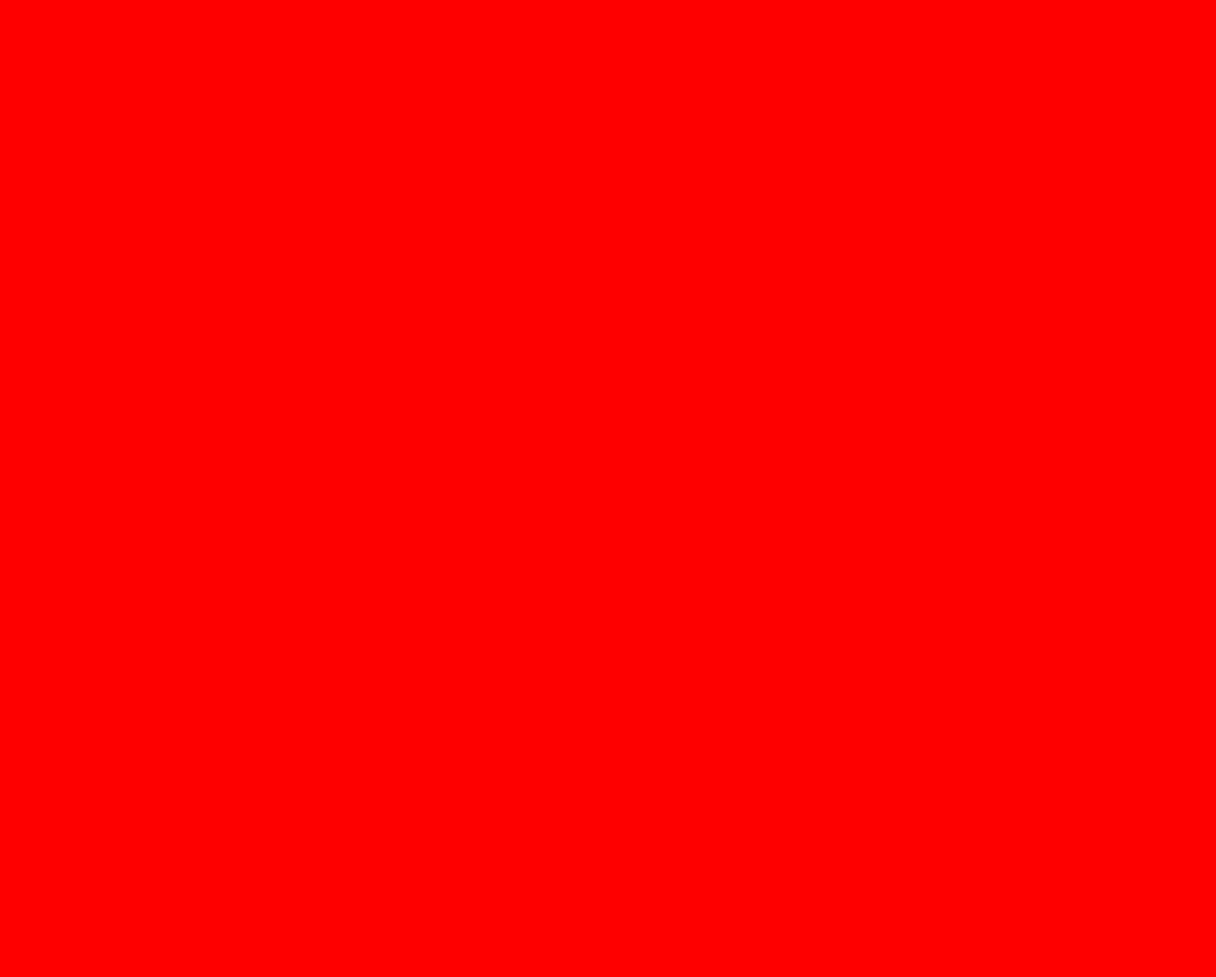
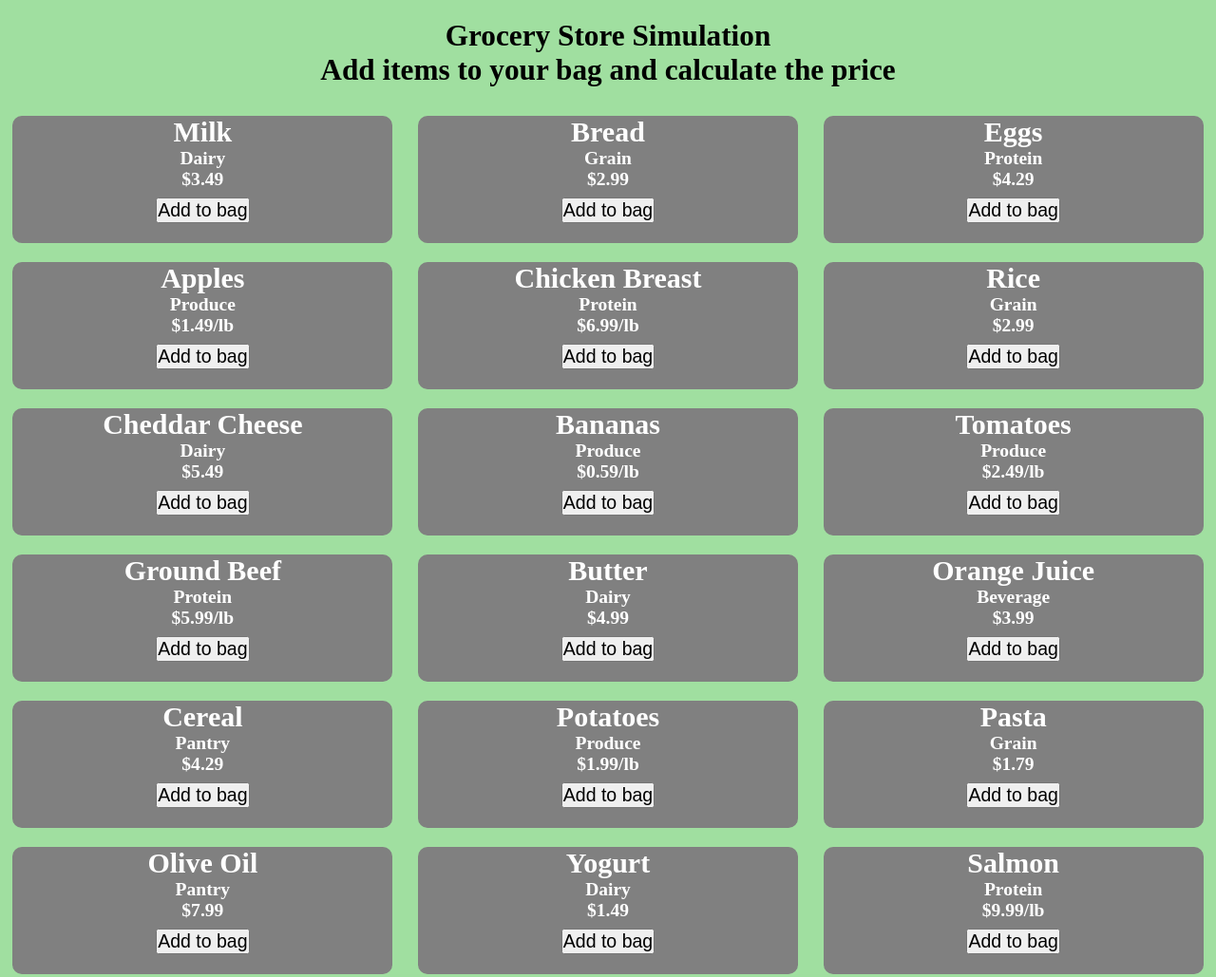
Before and after one commit to staten-island-tech/create-task-benjaminy0330, a website built with Vite: page app/index.html in a window 1280 px wide. Shown: the top 1029 px of the page at 95% size. Before the commit the page ends 800 px from the top, so only its background shows below. Built offline with nearby package versions, Linux system fonts and the light colour scheme.

Commit message:
asddsa
saddasdas

```diff
--- a/app/CSS/style.css
+++ b/app/CSS/style.css
@@ -1,3 +1,44 @@
+html, body, *{
+    margin: 0;
+    padding:0 ;
+    box-sizing: border-box;
+    font-size: 62.5%;
+
+  }
+
+
 body{
-    background-color: red;
+    background-color: rgb(160, 223, 160);
 }
+.title{
+    font-size: 5rem;
+    text-align: center;
+    margin: auto;
+    padding-top: 2rem;
+    padding-bottom: 2rem;
+}
+
+.cards{
+    display: flex;
+    flex-wrap: wrap;
+    justify-content: space-around;
+    font-size: 5rem;
+    margin: auto;
+
+
+}
+
+.card{
+    width: 40rem;
+    text-align: center;
+    padding-bottom: 2rem;
+    margin: 1rem;
+    background-color: grey;
+    border-radius: 1rem;
+    color: white;
+
+}
+
+.name{
+    font-size: 3rem;
+}
--- a/app/JS/main.js
+++ b/app/JS/main.js
@@ -3,13 +3,20 @@ import { groceries } from "./groceries";
 //import {groceries} from "./products.js"
 
 const cardlocation = document.getElementById("cards");
+//default
+groceries.forEach((grocery) => {
+        const html = `
+        <div class = "card">
+            <h2 class ="name">${grocery.name}</h2>
+            <h2 class = "origin">${grocery.type}</h2>
+            <h2>${grocery.price}</h2>
+            <button>Add to bag</button>
+        </div>
+        `;
+        cardlocation.insertAdjacentHTML("beforeend", html)
+})
 
-
-
-
-
-
-
+/*
 const dairy = groceries.filter(grocery => grocery.type.includes("Dairy"));
 console.log(dairy);
 
@@ -26,4 +33,4 @@ const grain = groceries.filter(grocery => grocery.type.includes("Grain"));
 console.log(grain);
 
 const pantry = groceries.filter(grocery => grocery.type.includes("Pantry"));
-console.log(pantry);
+console.log(pantry);*/
--- a/app/index.html
+++ b/app/index.html
@@ -6,9 +6,16 @@
     <meta name="viewport" content="width=device-width, initial-scale=1.0" />
     <title>Vite App</title>
   </head>
-  <div class = "cards">
+  <div class = "title">
+    <h1> Grocery Store Simulation</h1>
+    <h2> Add items to your bag and calculate the price</h2>
+  </div>
 
-  </div>
+  <div id = "cards" class = "cards">
+
+
+
+   </div>
   <body>
     <div id="app"></div>
     <script type="module" src="./JS/main.js"></script>
```
